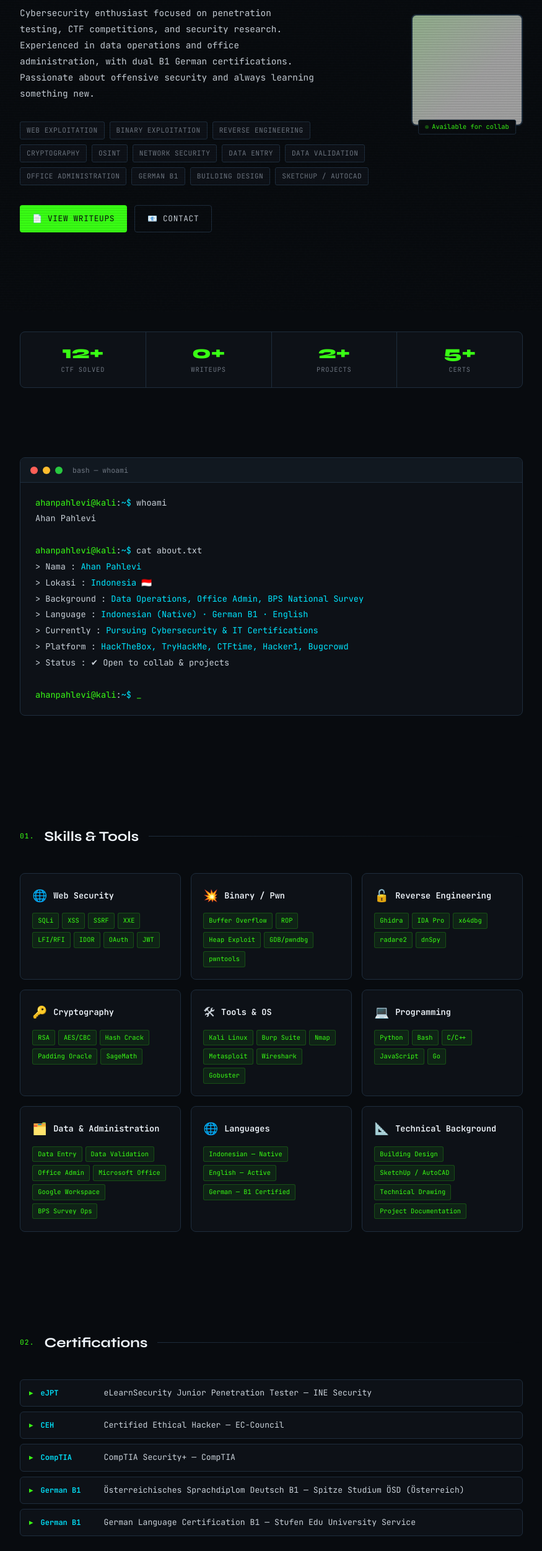
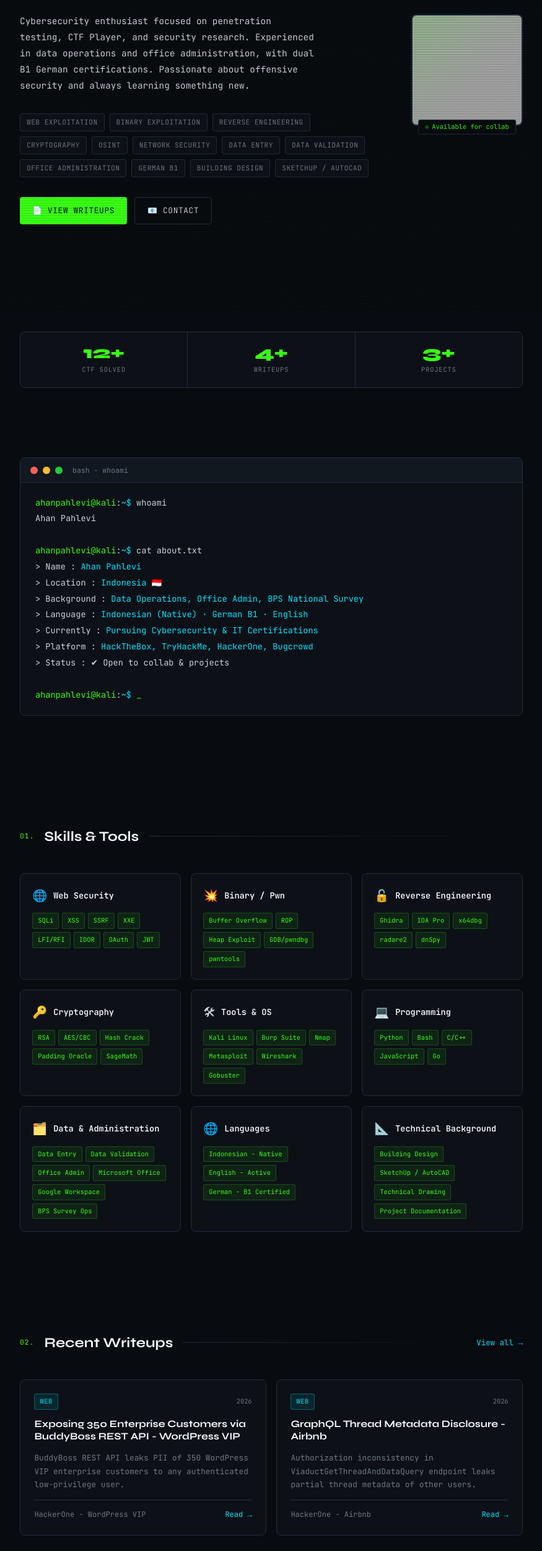
Before and after one commit to AhanDotID/ahandotid.github.io, a plain HTML site: page index.html in a window 1280 px wide. Shown: the part 297-2800 px from the top of the page at 62% size, without its empty margins (202-1077 px from the left). Drawn offline with Linux system fonts and the light colour scheme; grey boxes are pictures that could not be loaded.

Commit message:
Update index.html

```diff
--- a/index.html
+++ b/index.html
@@ -4,23 +4,19 @@
   <meta charset="UTF-8" />
   <meta name="viewport" content="width=device-width, initial-scale=1.0" />
   <title>Ahan Pahlevi — Portfolio</title>
-  <meta name="description" content="CTF Player | Penetration Tester | Security Researcher" />
-  <meta property="og:title" content="Ahan Pahlevi — Portfolio" />
-  <meta property="og:description" content="CTF Player | Penetration Tester | Security Researcher" />
+  <meta name="description" content="SMK graduate with 3+ years in data operations & office admin. Dual German B1 certified. Actively pursuing cybersecurity & IT certifications." />
+  <meta property="og:title" content="Ahan Pahlevi — Cybersecurity Portfolio" />
+  <meta property="og:description" content="Data Operations · Office Admin · Cybersecurity Enthusiast · German B1 · Open to national & international opportunities." />
   <meta name="theme-color" content="#080b0f" />
-
-  <!-- Favicon: ganti dengan favicon kamu -->
   <link rel="icon" href="assets/favicon.ico" />
-
   <link rel="stylesheet" href="css/style.css" />
 </head>
 <body>
 
-  <!-- Custom cursor -->
   <div class="cursor"></div>
   <div class="cursor-dot"></div>
 
-  <!-- ── NAVBAR ── -->
+  <!-- NAVBAR -->
   <nav>
     <div class="nav-inner">
       <div class="nav-logo">
@@ -36,7 +32,7 @@
     </div>
   </nav>
 
-  <!-- ── HERO ── -->
+  <!-- HERO -->
   <section class="hero">
     <div class="container">
       <div class="hero-grid">
@@ -49,7 +45,7 @@
             <span class="typed-text"></span><span class="typed-cursor">|</span>
           </div>
           <p class="hero-bio fade-up delay-4">
-            Cybersecurity enthusiast focused on penetration testing, CTF competitions,
+            Cybersecurity enthusiast focused on penetration testing, CTF Player,
             and security research. Experienced in data operations and office administration,
             with dual B1 German certifications. Passionate about offensive security and
             always learning something new.
@@ -76,7 +72,6 @@
 
         <div class="hero-avatar fade-up delay-3">
           <div class="avatar-frame">
-            <!-- Ganti src dengan foto kamu -->
             <img src="assets/avatar.jpg" alt="Avatar"
               onerror="this.style.background='#111820';this.style.display='flex'" />
             <div class="avatar-corner tl"></div>
@@ -92,7 +87,7 @@
     </div>
   </section>
 
-  <!-- ── STATS ── -->
+  <!-- STATS -->
   <section style="padding: 2rem 0 4rem;">
     <div class="container">
       <div class="stats-grid reveal">
@@ -101,22 +96,18 @@
           <div class="stat-label">CTF Solved</div>
         </div>
         <div class="stat-item">
-          <div class="stat-num" data-count="0" data-suffix="+">0+</div>
+          <div class="stat-num" data-count="4" data-suffix="+">0+</div>
           <div class="stat-label">Writeups</div>
         </div>
         <div class="stat-item">
-          <div class="stat-num" data-count="2" data-suffix="+">0+</div>
+          <div class="stat-num" data-count="3" data-suffix="+">0+</div>
           <div class="stat-label">Projects</div>
-        </div>
-        <div class="stat-item">
-          <div class="stat-num" data-count="5" data-suffix="+">0+</div>
-          <div class="stat-label">Certs</div>
         </div>
       </div>
     </div>
   </section>
 
-  <!-- ── TERMINAL ── -->
+  <!-- TERMINAL -->
   <section style="padding: 0 0 4rem;">
     <div class="container">
       <div class="terminal reveal">
@@ -124,19 +115,19 @@
           <span class="terminal-dot red"></span>
           <span class="terminal-dot yellow"></span>
           <span class="terminal-dot green"></span>
-          <span class="terminal-title">bash — whoami</span>
+          <span class="terminal-title">bash - whoami</span>
         </div>
         <div class="terminal-body">
           <div><span class="prompt">ahanpahlevi@kali</span>:<span class="cmd">~$</span> whoami</div>
           <div class="out">Ahan Pahlevi</div>
           <br>
           <div><span class="prompt">ahanpahlevi@kali</span>:<span class="cmd">~$</span> cat about.txt</div>
-          <div class="out">> Nama          : <span style="color:var(--cyan)">Ahan Pahlevi</span></div>
-          <div class="out">> Lokasi        : <span style="color:var(--cyan)">Indonesia 🇮🇩</span></div>
+          <div class="out">> Name          : <span style="color:var(--cyan)">Ahan Pahlevi</span></div>
+          <div class="out">> Location      : <span style="color:var(--cyan)">Indonesia 🇮🇩</span></div>
           <div class="out">> Background    : <span style="color:var(--cyan)">Data Operations, Office Admin, BPS National Survey</span></div>
           <div class="out">> Language      : <span style="color:var(--cyan)">Indonesian (Native) · German B1 · English</span></div>
           <div class="out">> Currently     : <span style="color:var(--cyan)">Pursuing Cybersecurity & IT Certifications</span></div>
-          <div class="out">> Platform      : <span style="color:var(--cyan)">HackTheBox, TryHackMe, CTFtime, Hacker1, Bugcrowd</span></div>
+          <div class="out">> Platform      : <span style="color:var(--cyan)">HackTheBox, TryHackMe, HackerOne, Bugcrowd</span></div>
           <div class="out">> Status        : <span class="ok">&#x2714; Open to collab & projects</span></div>
           <br>
           <div><span class="prompt">ahanpahlevi@kali</span>:<span class="cmd">~$</span> <span class="blink" style="color:var(--green)">_</span></div>
@@ -145,7 +136,7 @@
     </div>
   </section>
 
-  <!-- ── SKILLS ── -->
+  <!-- SKILLS -->
   <section>
     <div class="container">
       <div class="section-header reveal">
@@ -264,9 +255,9 @@
             <span class="skill-name">Languages</span>
           </div>
           <div class="skill-items">
-          <span class="skill-badge">Indonesian — Native</span>
-          <span class="skill-badge">English — Active</span>
-          <span class="skill-badge">German — B1 Certified</span>
+            <span class="skill-badge">Indonesian - Native</span>
+            <span class="skill-badge">English - Active</span>
+            <span class="skill-badge">German - B1 Certified</span>
           </div>
         </div>
 
@@ -282,50 +273,18 @@
             <span class="skill-badge">Project Documentation</span>
           </div>
         </div>
+      </div>
+    </div>
   </section>
 
-  <!-- ── CERTIFICATIONS ── -->
+  <!-- RECENT WRITEUPS -->
   <section>
     <div class="container">
       <div class="section-header reveal">
         <span class="section-num">02.</span>
-        <h2 class="section-title">Certifications</h2>
-        <div class="section-line"></div>
-      </div>
-
-      <ul class="cert-list">
-        <li class="cert-item reveal">
-          <span class="cert-label">eJPT</span>
-          eLearnSecurity Junior Penetration Tester — INE Security
-        </li>
-        <li class="cert-item reveal">
-          <span class="cert-label">CEH</span>
-          Certified Ethical Hacker — EC-Council
-        </li>
-        <li class="cert-item reveal">
-          <span class="cert-label">CompTIA</span>
-          CompTIA Security+ — CompTIA
-        </li>
-        <li class="cert-item reveal">
-          <span class="cert-label">German B1</span>
-          Österreichisches Sprachdiplom Deutsch B1 — Spitze Studium ÖSD (Österreich)
-        </li>
-        <li class="cert-item reveal">
-          <span class="cert-label">German B1</span>
-           German Language Certification B1 — Stufen Edu University Service
-        </li>
-      </ul>
-    </div>
-  </section>
-
-  <!-- ── RECENT WRITEUPS ── -->
-  <section>
-    <div class="container">
-      <div class="section-header reveal">
-        <span class="section-num">03.</span>
         <h2 class="section-title">Recent Writeups</h2>
         <div class="section-line"></div>
-        <a href="writeups.html" style="font-size:0.78rem;color:var(--cyan);white-space:nowrap;">Lihat semua →</a>
+        <a href="writeups.html" style="font-size:0.78rem;color:var(--cyan);white-space:nowrap;">View all →</a>
       </div>
 
       <div class="card-grid">
@@ -334,26 +293,35 @@
             <span class="card-category cat-web">Web</span>
             <span class="card-date">2026</span>
           </div>
-        <div class="card-title">GraphQL Thread Metadata Disclosure — Airbnb</div>
-        <div class="card-desc">
-          Authorization inconsistency in ViaductGetThreadAndDataQuery endpoint leaks
-          partial thread metadata of other users via manipulated globalThreadId parameter.
+          <div class="card-title">Exposing 350 Enterprise Customers via BuddyBoss REST API - WordPress VIP</div>
+          <div class="card-desc">BuddyBoss REST API leaks PII of 350 WordPress VIP enterprise customers to any authenticated low-privilege user.</div>
+          <div class="card-footer">
+            <span class="card-event">HackerOne - WordPress VIP</span>
+            <a href="writeups/writeup-wpvip.html" class="card-link">Read →</a>
           </div>
+        </div>
+
+        <div class="card reveal">
+          <div class="card-meta">
+            <span class="card-category cat-web">Web</span>
+            <span class="card-date">2026</span>
+          </div>
+          <div class="card-title">GraphQL Thread Metadata Disclosure - Airbnb</div>
+          <div class="card-desc">Authorization inconsistency in ViaductGetThreadAndDataQuery endpoint leaks partial thread metadata of other users.</div>
           <div class="card-footer">
-          <span class="card-event">HackerOne — Airbnb</span>
+            <span class="card-event">HackerOne - Airbnb</span>
             <a href="writeups/airbnb-thread-metadata-disclosure.html" class="card-link">Read →</a>
           </div>
         </div>
       </div>
-
     </div>
   </section>
 
-  <!-- ── FOOTER ── -->
+  <!-- FOOTER -->
   <footer>
     <div class="footer-inner">
       <div class="footer-text">
-        Built with <span>♥</span> by <span>ahanpahlevi</span> — Hosted on GitHub Pages
+        Built with <span>♥</span> by <span>Ahan Pahlevi</span> - Hosted on GitHub Pages
       </div>
       <div class="footer-text">
         <span>ahanpahlevi</span>@cianjursec ~ <span>2026</span>
```
Lines whose indentation alone changed are shown as unchanged.
